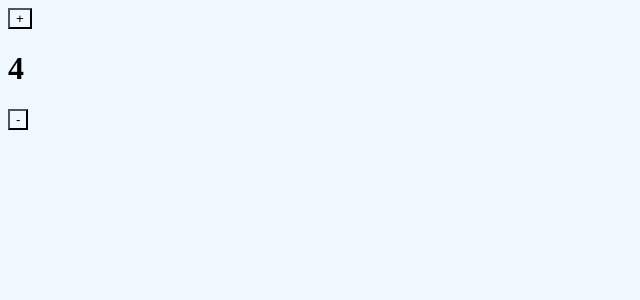
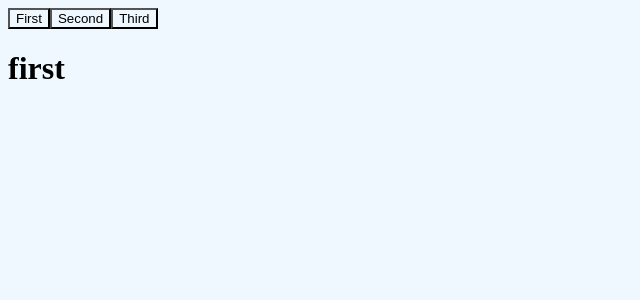
Before and after one commit to lukascobit/react-test-6, a React (Create React App) app: page / in a window 1280 px wide. Shown: the top 300 px of the page, without its empty margins (0-640 px from the left). Built offline with nearby package versions, Linux system fonts and the light colour scheme.

Commit message:
chnaged to a button-change thing

```diff
--- a/src/App.js
+++ b/src/App.js
@@ -3,20 +3,15 @@ import './App.css';
 
 function App() {
 
-  const [count,setCount] = useState(4);
+  const [type,setType] = useState('first');
 
-  function Plus(){
-    setCount(count+1)
-  }
-  function Minus(){
-    setCount(count-1)
-  }
 
   return (
     <div>
-      <button onClick={Plus}>+</button>
-      <h1>{count}</h1>
-      <button onClick={Minus}>-</button>
+      <button onClick={()=> setType('first')}>First</button>
+      <button onClick={()=> setType('second')}>Second</button>
+      <button onClick={()=> setType('third')}>Third</button>
+      <h1>{type}</h1>
 
     </div>
   );
```
